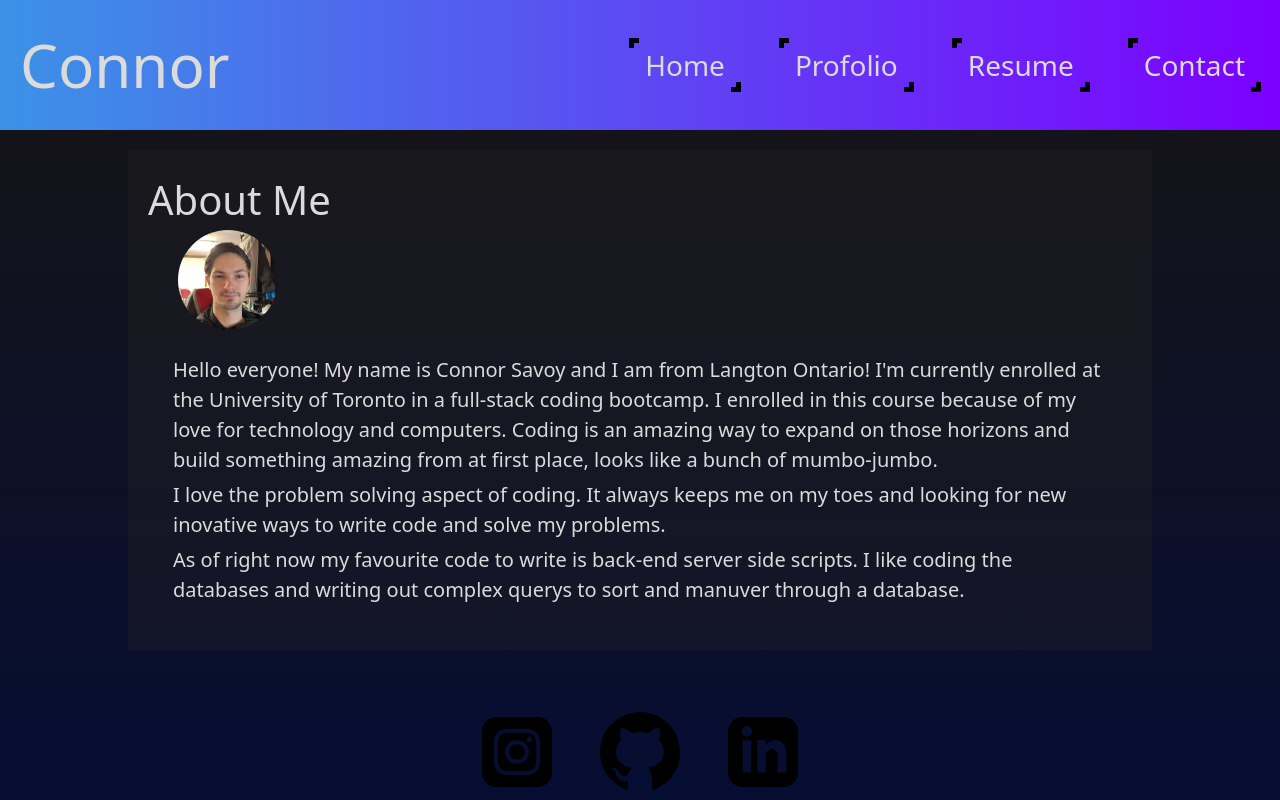
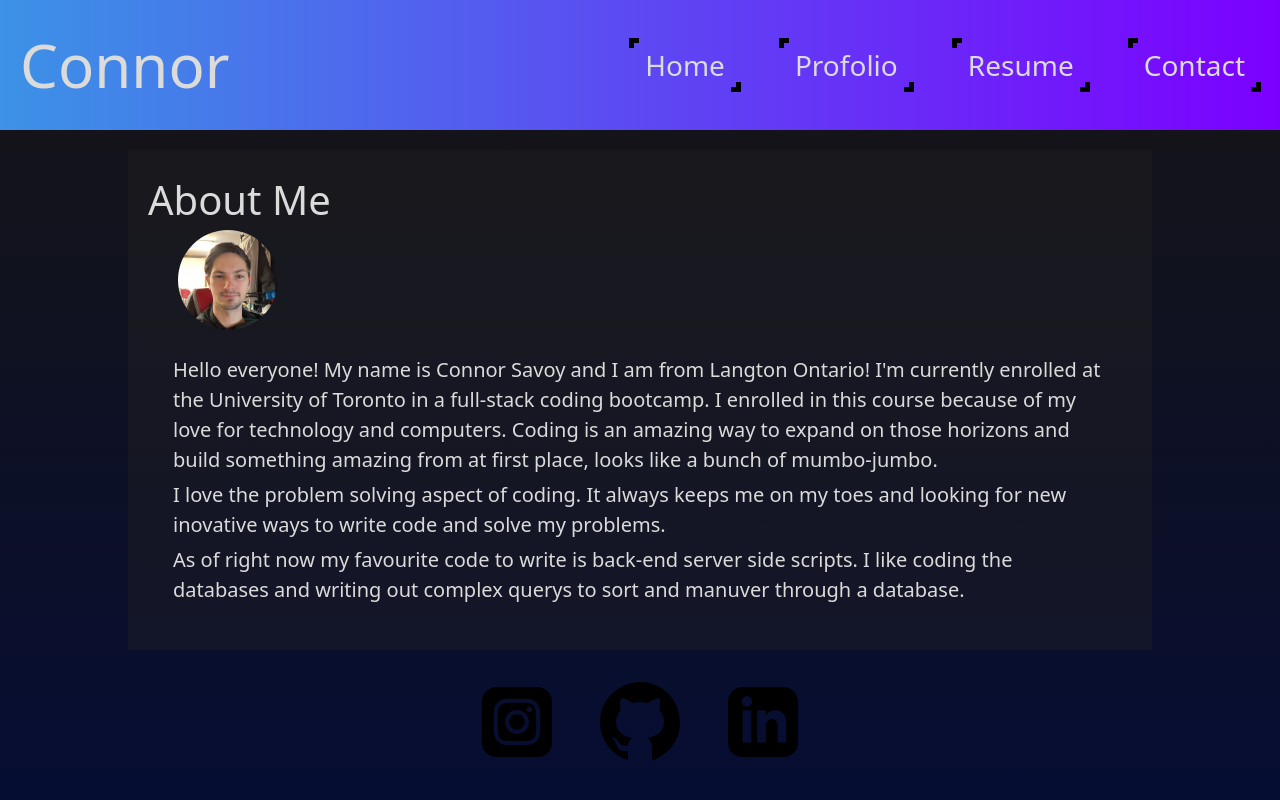
Before and after one commit to Connor812/React-Profile, a React (Create React App) app: page / in a window 1280 px wide. Built offline with nearby package versions, Linux system fonts and the light colour scheme.

Commit message:
added a professional README.md and some style changes

```diff
--- a/src/styles/footer.css
+++ b/src/styles/footer.css
@@ -1,11 +1,13 @@
 .footer-container {
-    position: absolute;
+  position: absolute;
     bottom: 0;
     width: 100%;
     height: auto;
     display: flex;
     justify-content: center;
     align-items: center;
+    margin-top: 20px;
+    margin-bottom: 30px;
 
 }
 
--- a/src/styles/profolio.css
+++ b/src/styles/profolio.css
@@ -15,6 +15,7 @@
     background-color: var(--background);
     max-width: 1480px;
     margin: 20px;
+    margin-bottom: 150px;
     padding: 20px;
 }
 
@@ -40,7 +41,6 @@
 
 .display-btn:hover .project-img {
     opacity: 0.6;
-    border: 5px solid black;
 }
 
 /* GitHub SVG ----------------- */
@@ -102,8 +102,8 @@
     position: absolute;
     bottom: 0;
     left: 10px;
-    font-size: clamp(16px, 3vmin, 36px);
-    background-color: #2624229c;
+    font-size: clamp(16px, 3vmin, 46px);
+    background-color: #262422a8;
     padding: 8px;
 }
 
```
Also changed, not shown: 1 other file (tests, documents, lock files or other folders).
